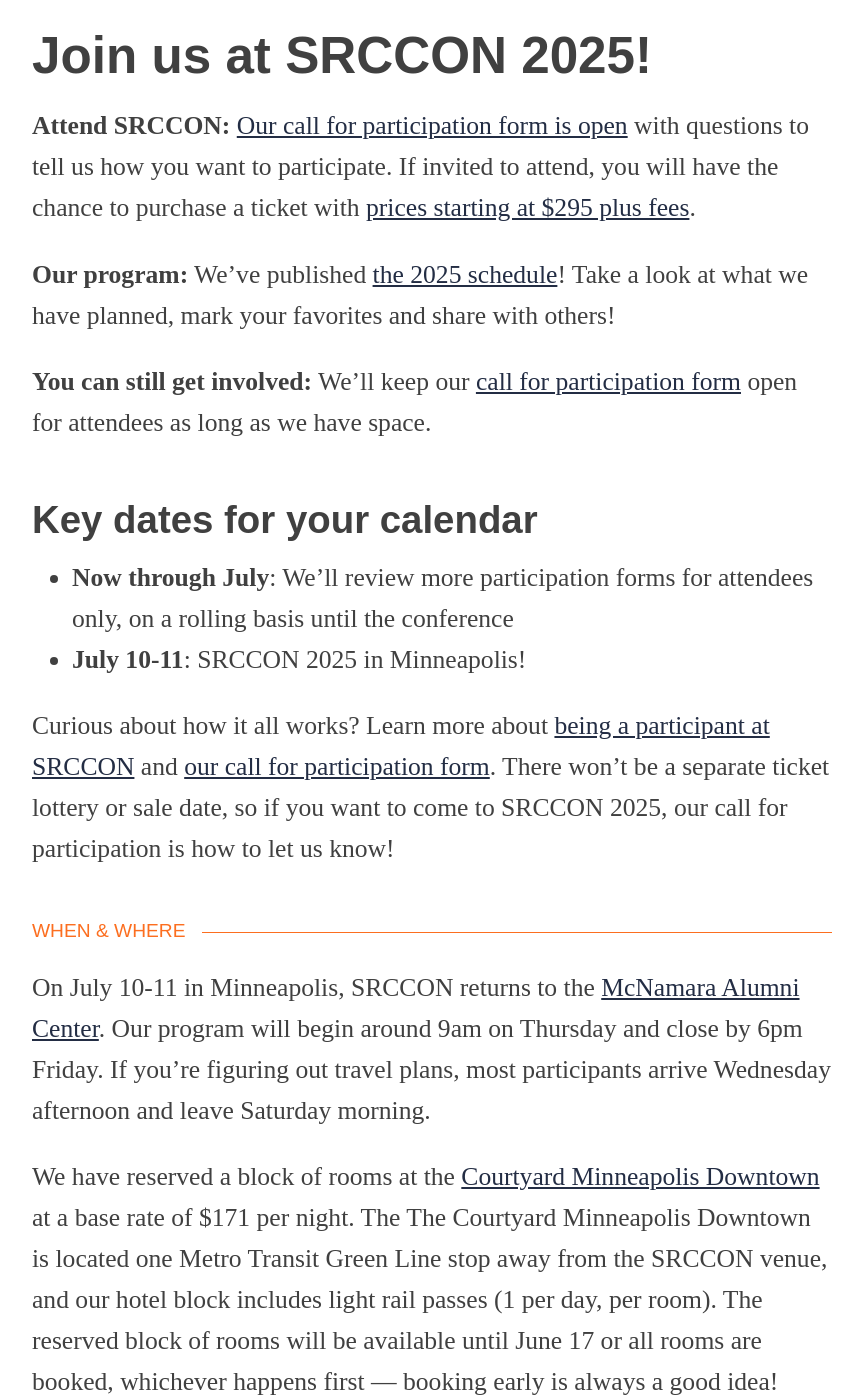
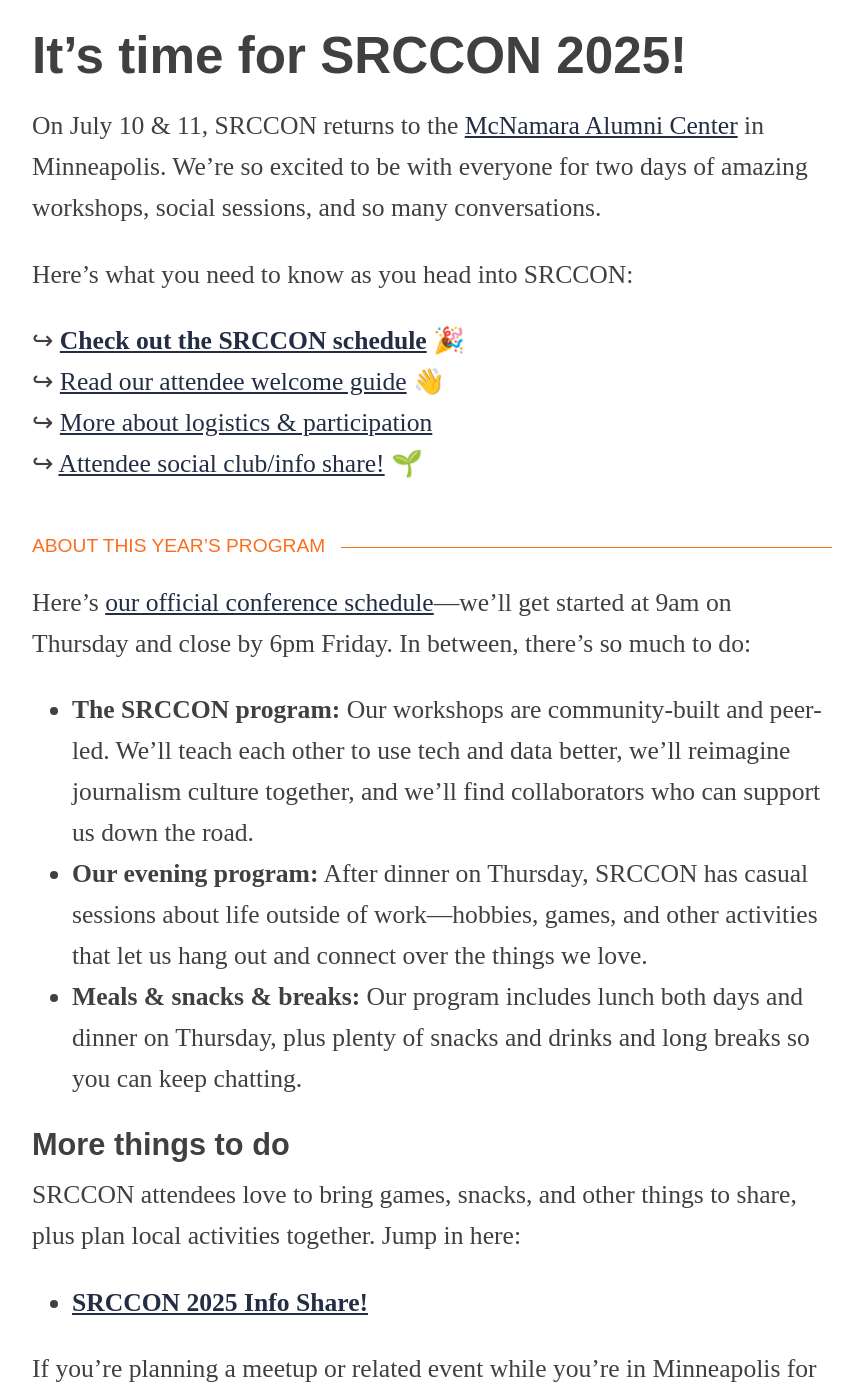
Before and after one commit to OpenNews/srccon-2025, a Jekyll site: the page built from homepage.md, in a window 1280 px wide and 1400 px high, scrolled down 882 px. Shown: the whole window, without its empty margins (208-1069 px from the left). Built offline with Jekyll 4.4.1, drawn with Linux system fonts in a browser that asks for light colours; some web fonts are replaced; our own code applies the rules of GitHub Pages for plain Markdown files; some of the changed text lies outside the part shown.

Commit message:
update homepage and attendee pages for srccon opening

```diff
--- a/homepage.md
+++ b/homepage.md
@@ -5,28 +5,34 @@ permalink: /
 
 ### Let's build SRCCON together
 
-# Join us at SRCCON 2025!
+# It's time for SRCCON 2025!
 
-**Attend SRCCON:** [Our call for participation form is open](/participation/form) with questions to tell us how you want to participate. If invited to attend, you will have the chance to purchase a ticket with [prices starting at $295 plus fees](/attendees/#tickets).
+On July 10 & 11, SRCCON returns to the [McNamara Alumni Center](https://www.google.com/maps/place/McNamara+Alumni+Center/@44.975199,-93.2301774,17z/data=!3m1!4b1!4m5!3m4!1s0x52b32d18ed516031:0x5f984f594ceab6ad!8m2!3d44.975199!4d-93.2279887) in Minneapolis. We're so excited to be with everyone for two days of amazing workshops, social sessions, and so many conversations.
 
-**Our program:** We've published [the 2025 schedule](/schedule/)! Take a look at what we have planned, mark your favorites and share with others!
+Here's what you need to know as you head into SRCCON:
 
-**You can still get involved:** We'll keep our [call for participation form](/participation/form) open for attendees as long as we have space.
+↪ **[Check out the SRCCON schedule](/schedule)** 🎉
+↪ [Read our attendee welcome guide](/welcome) 👋
+↪ [More about logistics & participation](/attendees)
+↪ [Attendee social club/info share!](https://etherpad.opennews.org/p/SRCCON2025-social-share) 🌱
 
-## Key dates for your calendar
+### About this year's program
 
-<!-- * **March 10**: Deadline to submit session proposals and stipend applications
-* **By March 26**: Anyone who proposed a session or applied for a scholarship by March 10 has been notified -->
-* **Now through July**: We'll review more participation forms for attendees only, on a rolling basis until the conference
-* **July 10-11**: SRCCON 2025 in Minneapolis!
+Here's [our official conference schedule](/schedule)—we’ll get started at 9am on Thursday and close by 6pm Friday. In between, there's so much to do:
 
-Curious about how it all works? Learn more about [being a participant at SRCCON](/attendees) and [our call for participation form](/participation/form). There won't be a separate ticket lottery or sale date, so if you want to come to SRCCON 2025, our call for participation is how to let us know!
+* **The SRCCON program:** Our workshops are community-built and peer-led. We'll teach each other to use tech and data better, we'll reimagine journalism culture together, and we'll find collaborators who can support us down the road.
+* **Our evening program:** After dinner on Thursday, SRCCON has casual sessions about life outside of work—hobbies, games, and other activities that let us hang out and connect over the things we love.
+* **Meals & snacks & breaks:** Our program includes lunch both days and dinner on Thursday, plus plenty of snacks and drinks and long breaks so you can keep chatting.
 
-### When & where
+#### More things to do
 
-On July 10-11 in Minneapolis, SRCCON returns to the [McNamara Alumni Center](https://www.google.com/maps/place/McNamara+Alumni+Center/@44.975199,-93.2301774,17z/data=!3m1!4b1!4m5!3m4!1s0x52b32d18ed516031:0x5f984f594ceab6ad!8m2!3d44.975199!4d-93.2279887). Our program will begin around 9am on Thursday and close by 6pm Friday. If you’re figuring out travel plans, most participants arrive Wednesday afternoon and leave Saturday morning.
+SRCCON attendees love to bring games, snacks, and other things to share, plus plan local activities together. Jump in here:
 
-We have reserved a block of rooms at the [Courtyard Minneapolis Downtown](https://www.marriott.com/event-reservations/reservation-link.mi?id=1739474875459&key=GRP&guestreslink2=true&app=resvlink) at a base rate of $171 per night. The The Courtyard Minneapolis Downtown is located one Metro Transit Green Line stop away from the SRCCON venue, and our hotel block includes light rail passes (1 per day, per room). The reserved block of rooms will be available until June 17 or all rooms are booked, whichever happens first — booking early is always a good idea!
+* **[SRCCON 2025 Info Share!](https://etherpad.opennews.org/p/SRCCON2025-social-share)**
+
+If you're planning a meetup or related event while you're in Minneapolis for SRCCON, [let us know](mailto:team@opennews.org) so we can share it with everyone!
+
+#### COVID safety guidelines
 
 We want everyone who comes to SRCCON to feel safe, and we know encouraging sensible precautions makes it possible for more members of our community to attend. We've kept an eye on journalism events since we last convened, and we’re seeing that we can come together in a group as long as we’re all doing our best to look out for others.
 
```
Also changed, not shown: attendees.md (+2 -8 lines).
